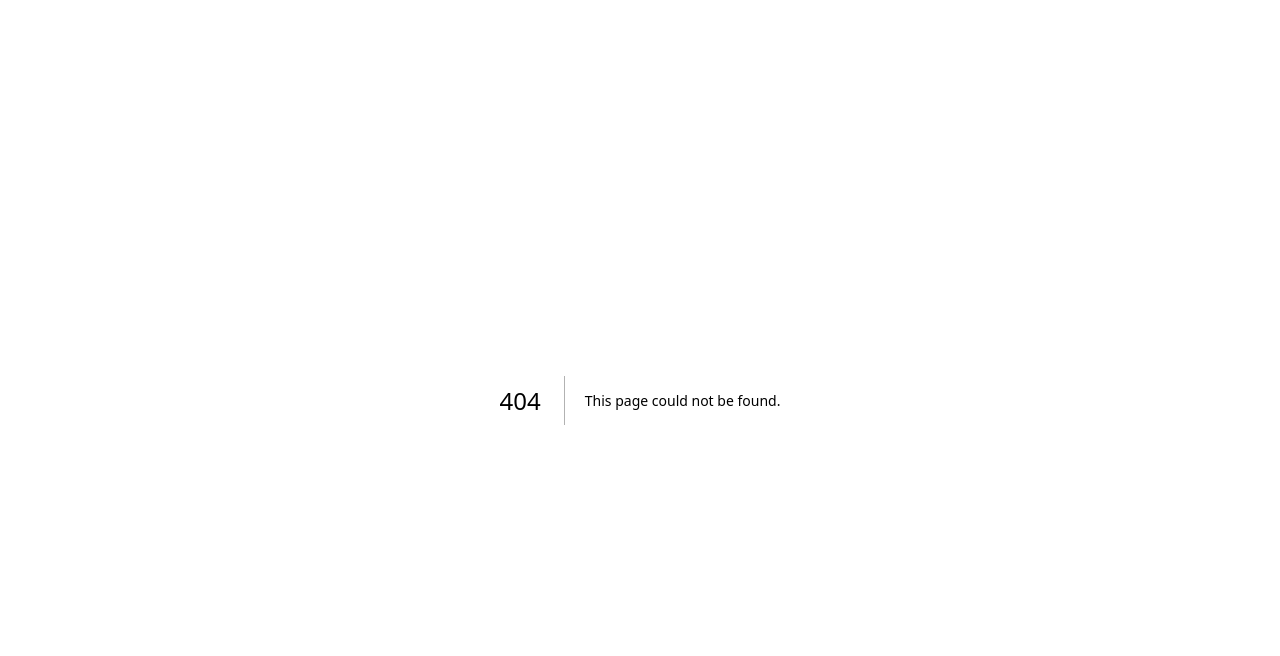
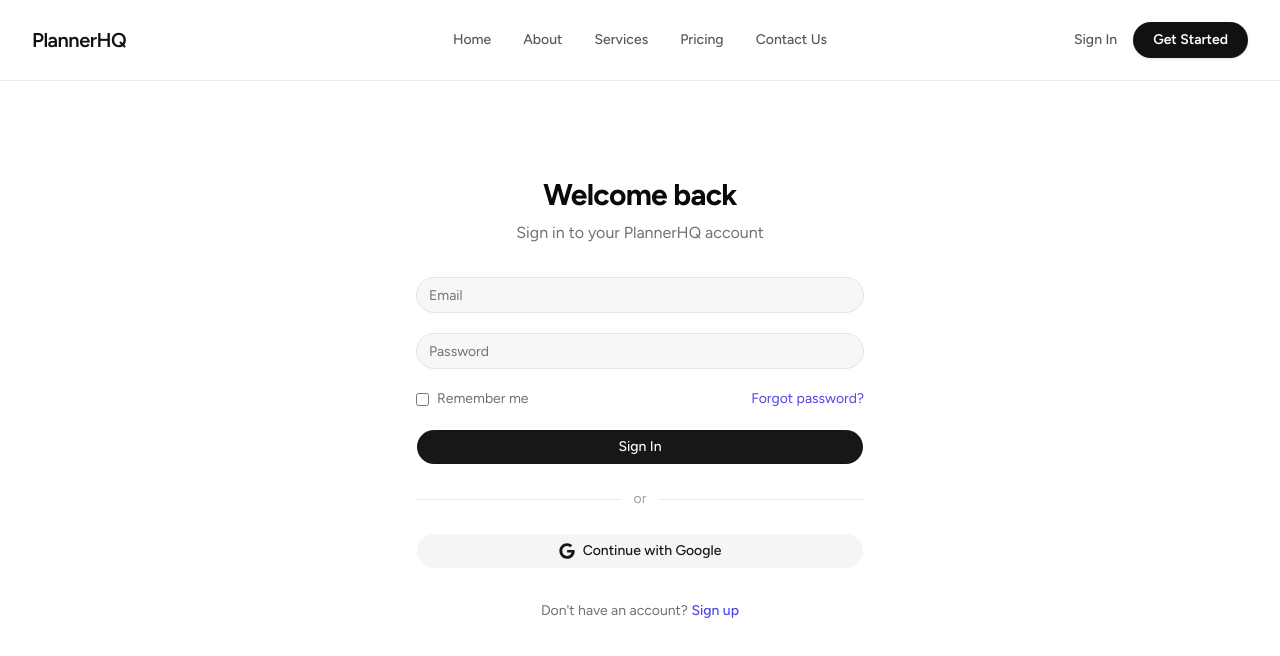
Before and after one commit to dariogeorge21/plannerhq, a Next.js app: page /signin in a window 1280 px wide. Before the commit this address had no page. Shown: the top 656 px of the page. Built offline with nearby package versions, Linux system fonts and the light colour scheme.

Commit message:
feat: Add SignIn and SignUp pages with form handling and password strength indicator

```diff
--- /dev/null
+++ b/src/app/signin/page.tsx
@@ -0,0 +1,88 @@
+"use client";
+
+import { useState } from "react";
+import Link from "next/link";
+import Container from "@/components/shared/Container";
+import { Input } from "@/components/ui/input";
+import { Button } from "@/components/ui/button";
+import { FaGoogle } from 'react-icons/fa';
+import Header from "@/components/landingPage/header";
+
+export default function SignInPage() {
+  const [email, setEmail] = useState("");
+  const [password, setPassword] = useState("");
+
+  const handleSubmit = (e: React.FormEvent) => {
+    e.preventDefault();
+    // Auth logic would go here
+    console.log("Sign in", { email, password });
+  };
+
+  return (
+    <>
+    <Header />
+    <div className="min-h-screen bg-white">
+      <Container className="py-16 lg:py-24">
+        <div className="max-w-md mx-auto">
+          <div className="text-center mb-8">
+            <h1 className="text-3xl font-bold tracking-tight">Welcome back</h1>
+            <p className="mt-2 text-[#111111]/60">Sign in to your PlannerHQ account</p>
+          </div>
+
+          <form onSubmit={handleSubmit} className="space-y-5">
+            <Input
+              placeholder="Email"
+              type="email"
+              value={email}
+              onChange={(e) => setEmail(e.target.value)}
+              required
+              autoComplete="email"
+            />
+            <Input
+              placeholder="Password"
+              type="password"
+              value={password}
+              onChange={(e) => setPassword(e.target.value)}
+              required
+              autoComplete="current-password"
+            />
+            <div className="flex justify-between items-center text-sm">
+              <label className="flex items-center gap-2">
+                <input type="checkbox" className="rounded border-[#EAEAEA]" />
+                <span className="text-[#111111]/60">Remember me</span>
+              </label>
+              <Link href="/forgot-password" className="text-[#4F46E5] hover:underline">
+                Forgot password?
+              </Link>
+            </div>
+            <Button type="submit" variant="default" className="w-full justify-center">
+              Sign In
+            </Button>
+          </form>
+
+          <div className="relative my-6">
+            <div className="absolute inset-0 flex items-center">
+              <div className="w-full border-t border-[#EAEAEA]"></div>
+            </div>
+            <div className="relative flex justify-center text-sm">
+              <span className="px-3 bg-white text-[#111111]/40">or</span>
+            </div>
+          </div>
+
+          <Button variant="secondary" className="w-full justify-center gap-2">
+            <FaGoogle className="w-4 h-4" />
+            Continue with Google
+          </Button>
+
+          <p className="mt-8 text-center text-sm text-[#111111]/60">
+            Don't have an account?{" "}
+            <Link href="/signup" className="text-[#4F46E5] font-medium hover:underline">
+              Sign up
+            </Link>
+          </p>
+        </div>
+      </Container>
+    </div>
+    </>
+  );
+}
--- /dev/null
+++ b/src/app/signup/page.tsx
@@ -0,0 +1,127 @@
+"use client";
+
+import { useState } from "react";
+import Link from "next/link";
+import Container from "@/components/shared/Container";
+import { Input } from "@/components/ui/input";
+import { Button } from "@/components/ui/button";
+import Header from "@/components/landingPage/header";
+import { FaGoogle } from "react-icons/fa";
+
+export default function SignUpPage() {
+  const [name, setName] = useState("");
+  const [email, setEmail] = useState("");
+  const [password, setPassword] = useState("");
+  const [passwordStrength, setPasswordStrength] = useState(0);
+
+  const checkStrength = (val: string) => {
+    let strength = 0;
+    if (val.length >= 8) strength++;
+    if (/[A-Z]/.test(val)) strength++;
+    if (/[0-9]/.test(val)) strength++;
+    if (/[^A-Za-z0-9]/.test(val)) strength++;
+    setPasswordStrength(strength);
+  };
+
+  const handleSubmit = (e: React.FormEvent) => {
+    e.preventDefault();
+    console.log("Sign up", { name, email, password });
+  };
+
+  const strengthLabels = ["Weak", "Fair", "Good", "Strong"];
+  const strengthColors = ["bg-red-500", "bg-orange-500", "bg-yellow-500", "bg-green-500"];
+
+  return (
+    <>
+    <Header />
+    <div className="min-h-screen bg-white">
+      <Container className="py-16 lg:py-24">
+        <div className="max-w-md mx-auto">
+          <div className="text-center mb-8">
+            <h1 className="text-3xl font-bold tracking-tight">Create your account</h1>
+            <p className="mt-2 text-[#111111]/60">Start collaborating with PlannerHQ</p>
+          </div>
+
+          <form onSubmit={handleSubmit} className="space-y-5">
+            <Input
+              placeholder="Full name"
+              value={name}
+              onChange={(e) => setName(e.target.value)}
+              required
+              autoComplete="name"
+            />
+            <Input
+              placeholder="Email"
+              type="email"
+              value={email}
+              onChange={(e) => setEmail(e.target.value)}
+              required
+              autoComplete="email"
+            />
+            <div>
+              <Input
+                placeholder="Password"
+                type="password"
+                value={password}
+                onChange={(e) => {
+                  setPassword(e.target.value);
+                  checkStrength(e.target.value);
+                }}
+                required
+                autoComplete="new-password"
+              />
+              {password && (
+                <div className="mt-2">
+                  <div className="flex gap-1 h-1">
+                    {[0, 1, 2, 3].map((i) => (
+                      <div
+                        key={i}
+                        className={`flex-1 rounded-full ${
+                          i < passwordStrength ? strengthColors[passwordStrength - 1] : "bg-[#EAEAEA]"
+                        }`}
+                      />
+                    ))}
+                  </div>
+                  <p className="text-xs text-[#111111]/50 mt-1">
+                    Strength: {strengthLabels[passwordStrength - 1] || "None"}
+                  </p>
+                </div>
+              )}
+            </div>
+            <Button type="submit" variant="link" className="w-full justify-center">
+              Sign Up
+            </Button>
+          </form>
+
+          <div className="relative my-6">
+            <div className="absolute inset-0 flex items-center">
+              <div className="w-full border-t border-[#EAEAEA]"></div>
+            </div>
+            <div className="relative flex justify-center text-sm">
+              <span className="px-3 bg-white text-[#111111]/40">or</span>
+            </div>
+          </div>
+
+          <Button variant="secondary" className="w-full justify-center gap-2">
+            <FaGoogle />
+            Sign up with Google
+          </Button>
+
+          <p className="mt-8 text-center text-sm text-[#111111]/60">
+            Already have an account?{" "}
+            <Link href="/signin" className="text-[#4F46E5] font-medium hover:underline">
+              Sign in
+            </Link>
+          </p>
+
+          <p className="mt-6 text-xs text-center text-[#111111]/40">
+            By signing up, you agree to our{" "}
+            <Link href="/terms" className="underline">Terms</Link> and{" "}
+            <Link href="/privacy" className="underline">Privacy Policy</Link>.
+          </p>
+        </div>
+      </Container>
+    </div>
+    </>
+  );
+}
```
